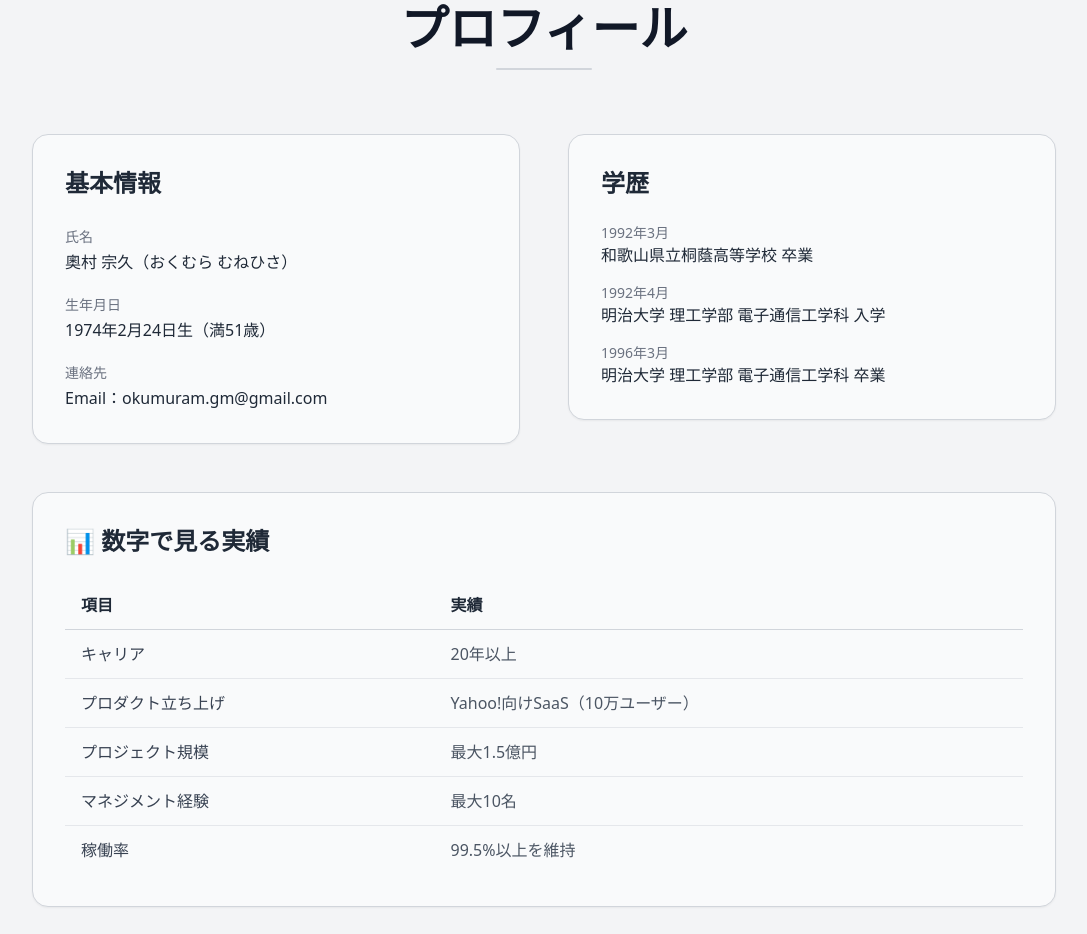
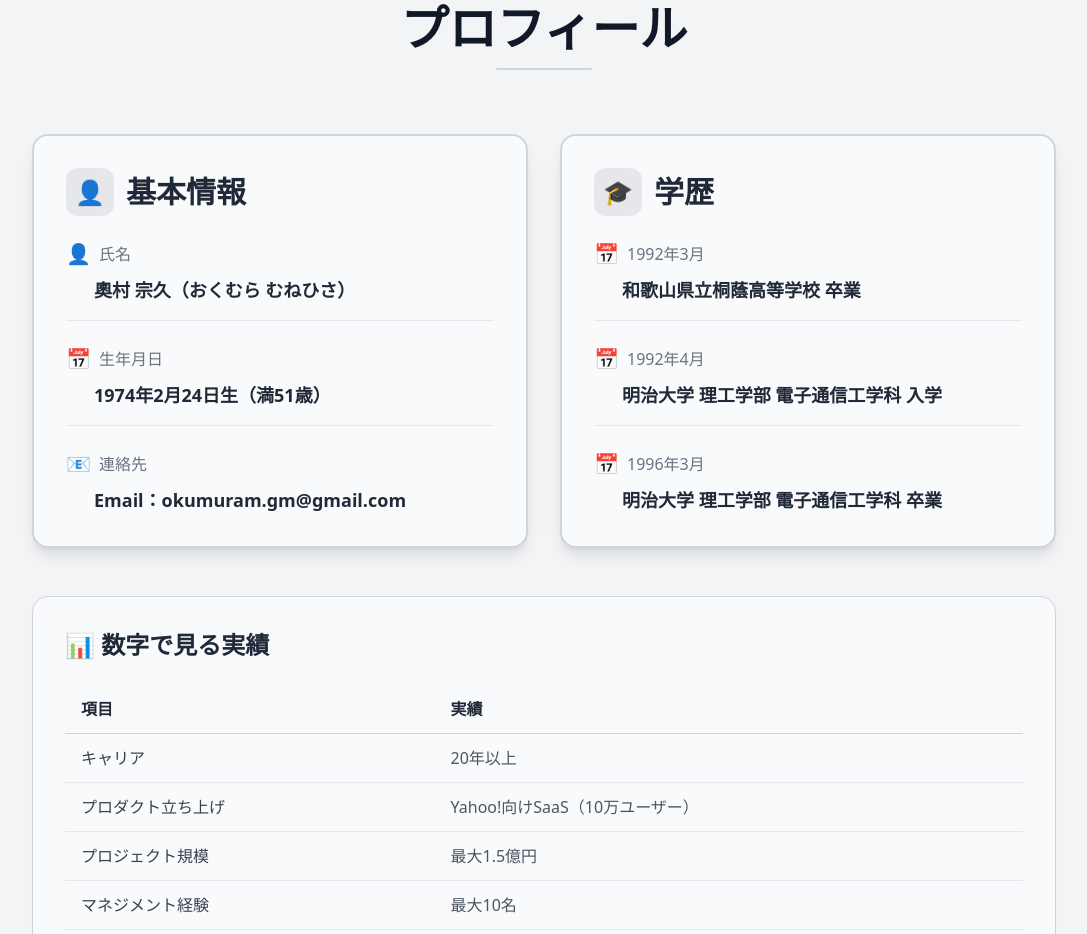
Before and after one commit to m-okumura/my-portfolio, a React (Vite) app: page / in a window 1280 px wide. Shown: the part 860-1794 px from the top of the page, without its empty margins (96-1183 px from the left). Built offline with nearby package versions, Linux system fonts and the light colour scheme.

Commit message:
プロフィールセクションの基本情報と学歴を改善（2カラムレイアウト、文字サイズ拡大、視覚的訴求力向上）

```diff
--- a/src/components/About.tsx
+++ b/src/components/About.tsx
@@ -30,48 +30,72 @@ const About = () => {
           <div className="w-24 h-0.5 bg-gray-300 mx-auto rounded-full"></div>
         </motion.div>
 
-        <div className="grid md:grid-cols-2 gap-12 items-start">
+        <div className="grid md:grid-cols-2 gap-8 items-start mb-12">
+          {/* 基本情報カード */}
           <motion.div
             initial={{ opacity: 0, x: -50 }}
             whileInView={{ opacity: 1, x: 0 }}
             viewport={{ once: true }}
             transition={{ duration: 0.6 }}
-            className="bg-gray-50 rounded-2xl p-8 border border-gray-300 shadow-sm"
+            className="bg-gray-50 rounded-2xl p-8 border-2 border-gray-300 shadow-lg hover:shadow-xl transition-shadow"
           >
-            <h3 className="text-2xl font-bold mb-6 text-gray-800">
-              基本情報
-            </h3>
-            <div className="space-y-4 text-gray-600 leading-relaxed">
-              <div>
-                <span className="text-gray-500 text-sm">氏名</span>
-                <p className="text-gray-800 font-medium">{resumeData.basicInfo.氏名}</p>
+            <div className="flex items-center gap-3 mb-6">
+              <div className="w-12 h-12 rounded-xl bg-gray-200 flex items-center justify-center">
+                <span className="text-2xl">👤</span>
+              </div>
+              <h3 className="text-2xl md:text-3xl font-bold text-gray-800">
+                基本情報
+              </h3>
+            </div>
+            <div className="space-y-6">
+              <div className="pb-4 border-b border-gray-200">
+                <div className="flex items-center gap-2 mb-2">
+                  <span className="text-xl">👤</span>
+                  <span className="text-gray-500 text-base font-medium">氏名</span>
+                </div>
+                <p className="text-gray-800 font-semibold text-lg ml-7">{resumeData.basicInfo.氏名}</p>
+              </div>
+              <div className="pb-4 border-b border-gray-200">
+                <div className="flex items-center gap-2 mb-2">
+                  <span className="text-xl">📅</span>
+                  <span className="text-gray-500 text-base font-medium">生年月日</span>
+                </div>
+                <p className="text-gray-800 font-semibold text-lg ml-7">{resumeData.basicInfo.生年月日}</p>
               </div>
               <div>
-                <span className="text-gray-500 text-sm">生年月日</span>
-                <p className="text-gray-800 font-medium">{resumeData.basicInfo.生年月日}</p>
-              </div>
-              <div>
-                <span className="text-gray-500 text-sm">連絡先</span>
-                <p className="text-gray-800 font-medium">{resumeData.basicInfo.連絡先}</p>
+                <div className="flex items-center gap-2 mb-2">
+                  <span className="text-xl">📧</span>
+                  <span className="text-gray-500 text-base font-medium">連絡先</span>
+                </div>
+                <p className="text-gray-800 font-semibold text-lg ml-7">{resumeData.basicInfo.連絡先}</p>
               </div>
             </div>
           </motion.div>
 
+          {/* 学歴カード */}
           <motion.div
             initial={{ opacity: 0, x: 50 }}
             whileInView={{ opacity: 1, x: 0 }}
             viewport={{ once: true }}
             transition={{ duration: 0.6 }}
-            className="bg-gray-50 rounded-2xl p-8 border border-gray-300 shadow-sm"
+            className="bg-gray-50 rounded-2xl p-8 border-2 border-gray-300 shadow-lg hover:shadow-xl transition-shadow"
           >
-            <h3 className="text-2xl font-bold mb-6 text-gray-800">
-              学歴
-            </h3>
-            <div className="space-y-4 text-gray-600">
+            <div className="flex items-center gap-3 mb-6">
+              <div className="w-12 h-12 rounded-xl bg-gray-200 flex items-center justify-center">
+                <span className="text-2xl">🎓</span>
+              </div>
+              <h3 className="text-2xl md:text-3xl font-bold text-gray-800">
+                学歴
+              </h3>
+            </div>
+            <div className="space-y-6">
               {resumeData.education.map((edu, index) => (
-                <div key={index}>
-                  <p className="text-gray-500 text-sm">{edu.年月}</p>
-                  <p className="text-gray-800 font-medium">{edu.学歴}</p>
+                <div key={index} className={index < resumeData.education.length - 1 ? "pb-4 border-b border-gray-200" : ""}>
+                  <div className="flex items-center gap-2 mb-2">
+                    <span className="text-xl">📅</span>
+                    <span className="text-gray-500 text-base font-medium">{edu.年月}</span>
+                  </div>
+                  <p className="text-gray-800 font-semibold text-lg ml-7">{edu.学歴}</p>
                 </div>
               ))}
             </div>
```
